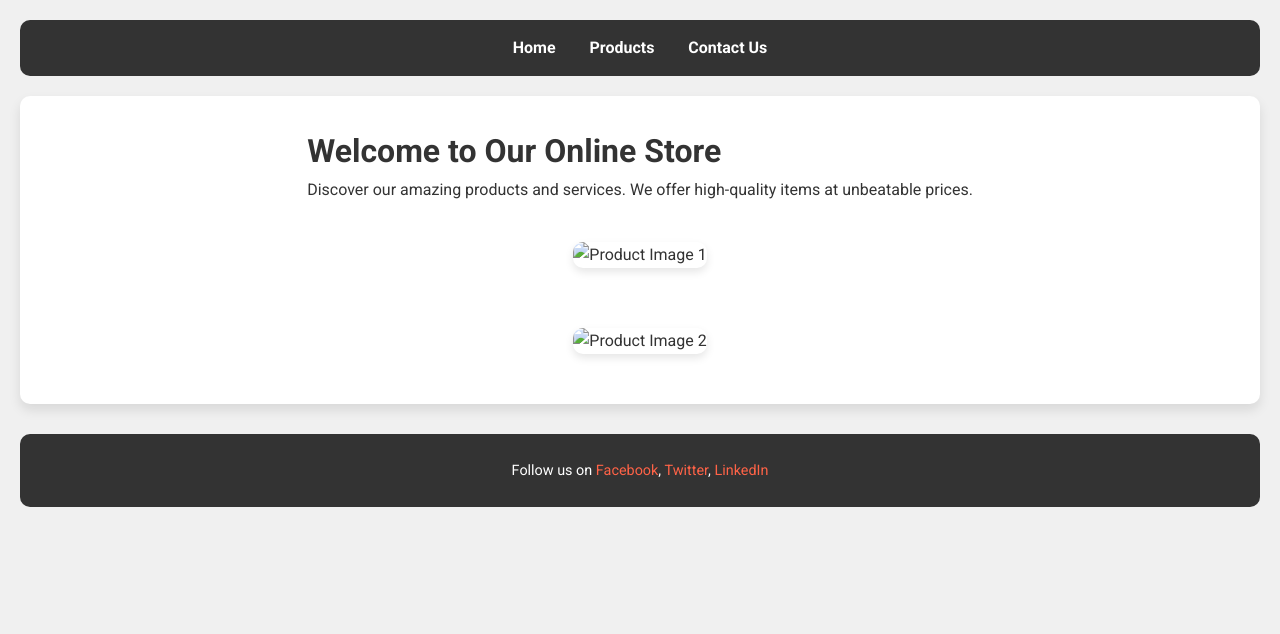
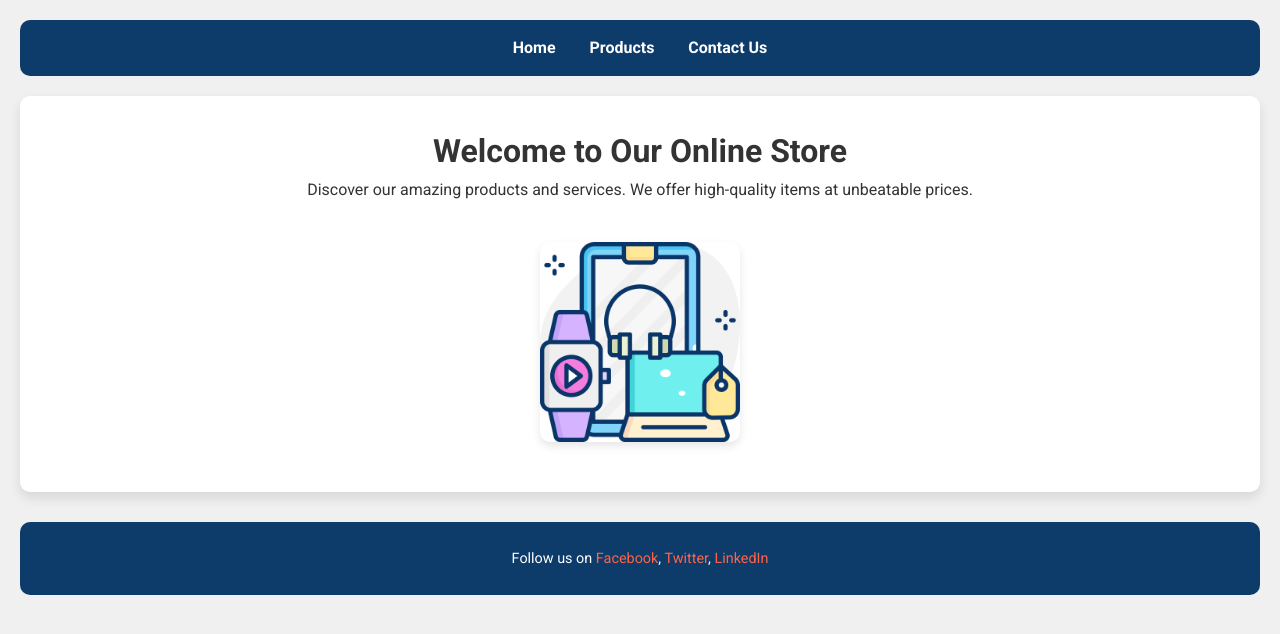
Before and after one commit to sadiaafrin77/Mid_MIS455, a plain HTML site: page index.html in a window 1280 px wide. Drawn offline with Linux system fonts and the light colour scheme.

Commit message:
Made a small change to the home page

```diff
--- a/index.html
+++ b/index.html
@@ -24,8 +24,7 @@
             <h1>Welcome to Our Online Store</h1>
             <p>Discover our amazing products and services. We offer high-quality items at unbeatable prices.</p>
         </div>
-        <img src="image1.jpg" alt="Product Image 1" class="small">
-        <img src="image2.jpg" alt="Product Image 2" class="small">
+        <img src="1.png" alt=" " class="small">
     </main>
 
 
--- a/styles.css
+++ b/styles.css
@@ -6,15 +6,15 @@
 
 body {
     font-family: 'Roboto', sans-serif;
+    text-align: center;
     background-color: #f0f0f0;
     color: #333;
     line-height: 1.6;
     padding: 20px;
 }
 
-/* Navigation Bar */
 .navbar {
-    background-color: #333;
+    background-color: rgb(13, 60, 107);
     padding: 15px;
     text-align: center;
     margin-bottom: 20px;
@@ -31,16 +31,17 @@ body {
     color: #ff6347;
 }
 
-/* Content Styling */
+
 .content {
     padding: 30px;
     background-color: #fff;
     box-shadow: 0 6px 12px rgba(0, 0, 0, 0.1);
     border-radius: 10px;
     margin-bottom: 30px;
+
 }
 
-/* Flex Container Styling for Home Page */
+
 .flex-container {
     display: flex;
     flex-direction: column;
@@ -48,7 +49,7 @@ body {
     gap: 20px;
 }
 
-/* Grid Container Styling for Products Page */
+
 .grid-container {
     display: grid;
     grid-template-columns: repeat(auto-fill, minmax(200px, 1fr));
@@ -68,7 +69,7 @@ body {
     margin-bottom: 15px;
 }
 
-/* Image Styling */
+
 img.small {
     max-width: 200px;
     margin: 20px auto;
@@ -76,9 +77,9 @@ img.small {
     box-shadow: 0 4px 8px rgba(0, 0, 0, 0.1);
 }
 
-/* Footer Styling */
+
 .footer {
-    background-color: #333;
+    background-color:  rgb(13, 60, 107);
     color: #fff;
     text-align: center;
     padding: 20px;
```
Also changed, not shown: 1.png (added), 2.png (added).
